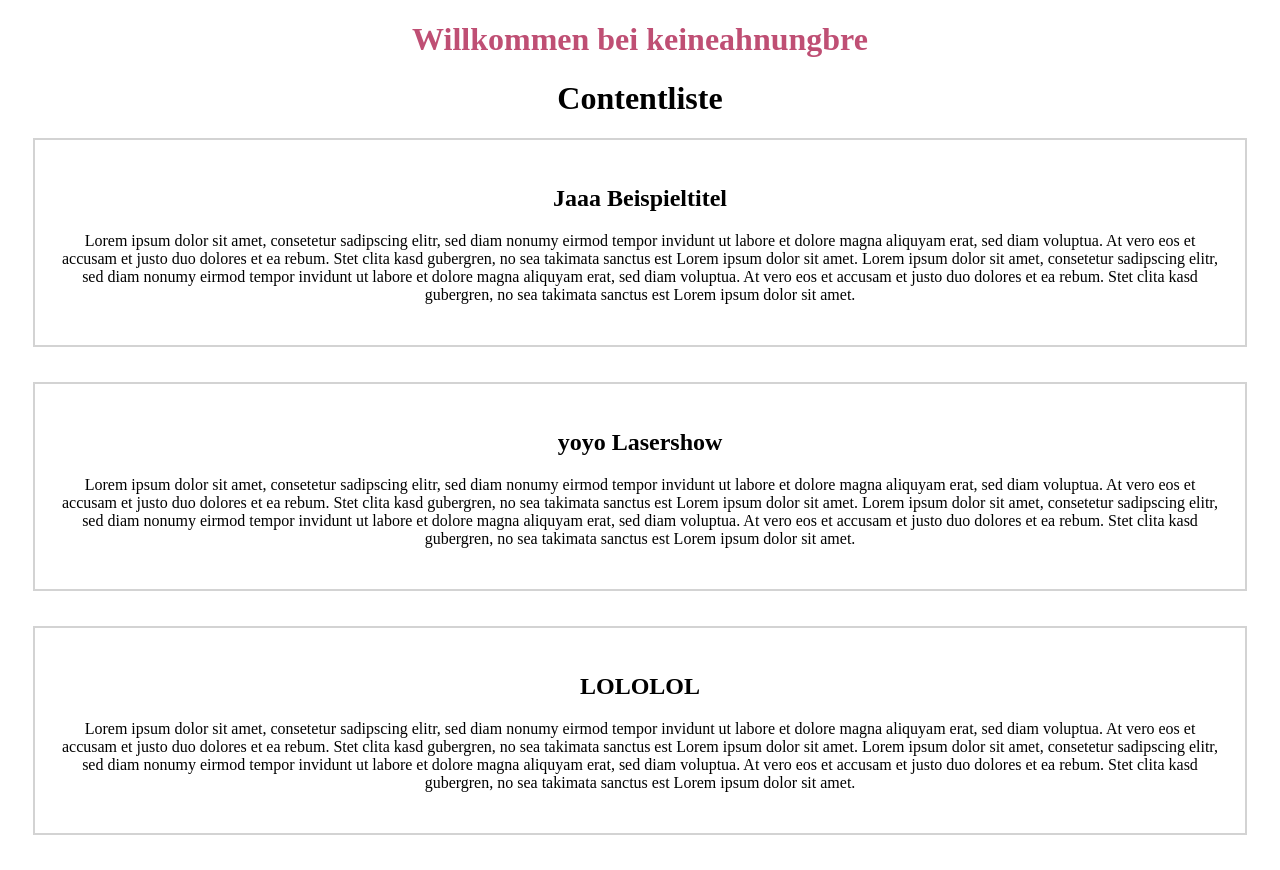
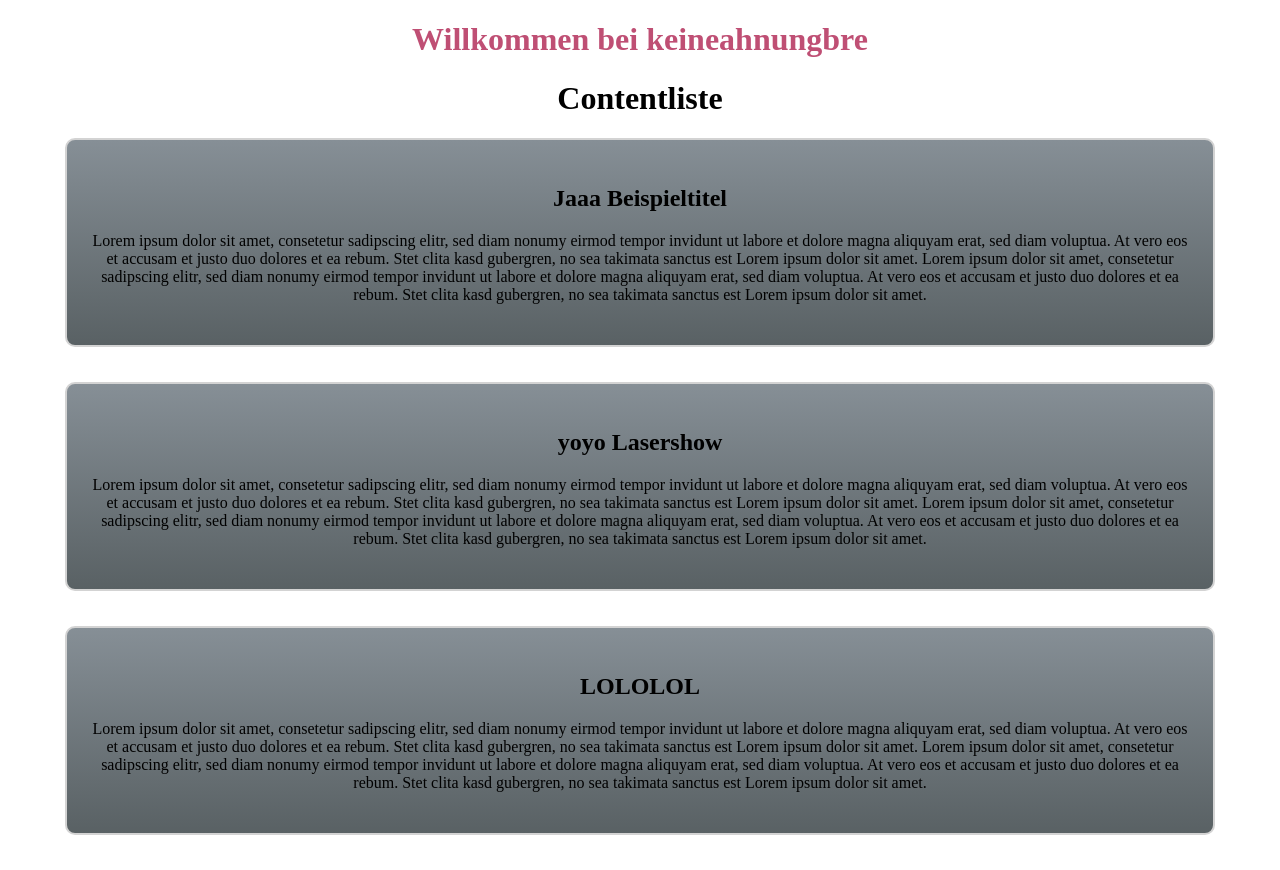
Before and after one commit to idontgitthiscode/keineahnungbre, a Next.js app: page / in a window 1280 px wide. Built offline with nearby package versions, Linux system fonts and the light colour scheme.

Commit message:
backgroundcolor cards

```diff
--- a/components/contentlist/index.js
+++ b/components/contentlist/index.js
@@ -15,14 +15,18 @@ const StyledH1 = styled.h1`
 
 const StyledDIV = styled.div`
   text-align: center;
+  max-width: 1200px;
+  margin: auto;
 `;
 
 const StyledContentBox = styled.li`
+background: linear-gradient(#868F96 , #596164);
 border: 2px solid lightgrey;
 padding: 25px;
 margin-bottom: 35px;
 margin-left: 25px;
 margin-right: 25px;
+border-radius: 10px;
 `;
 
 //Export function
```
